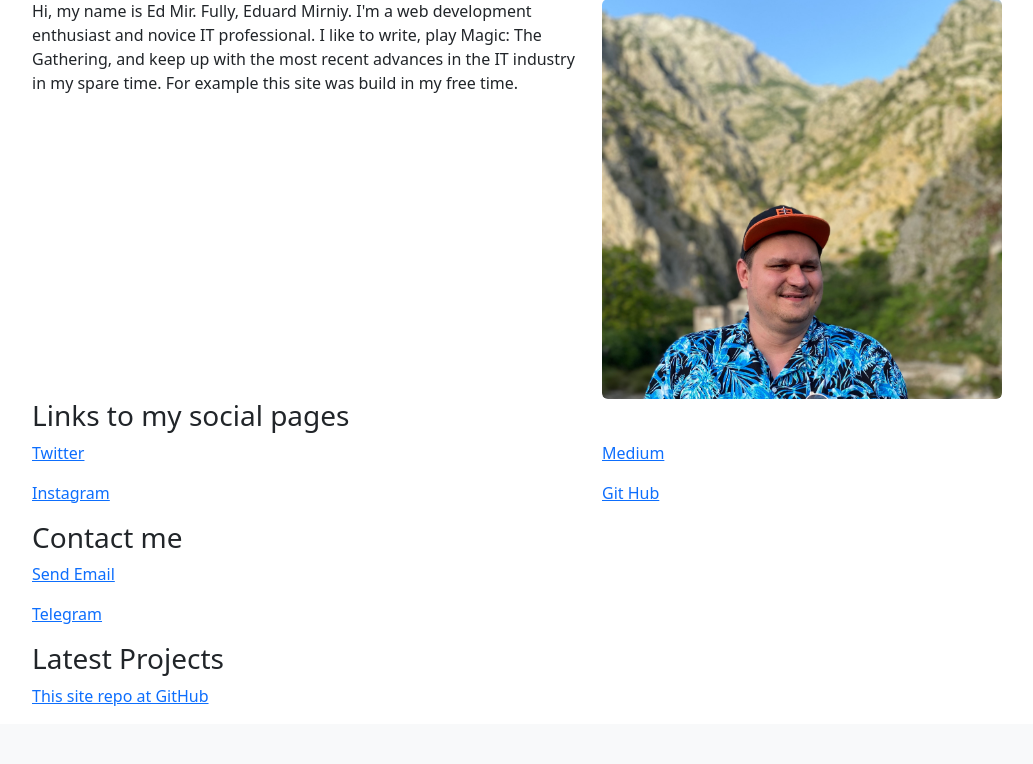
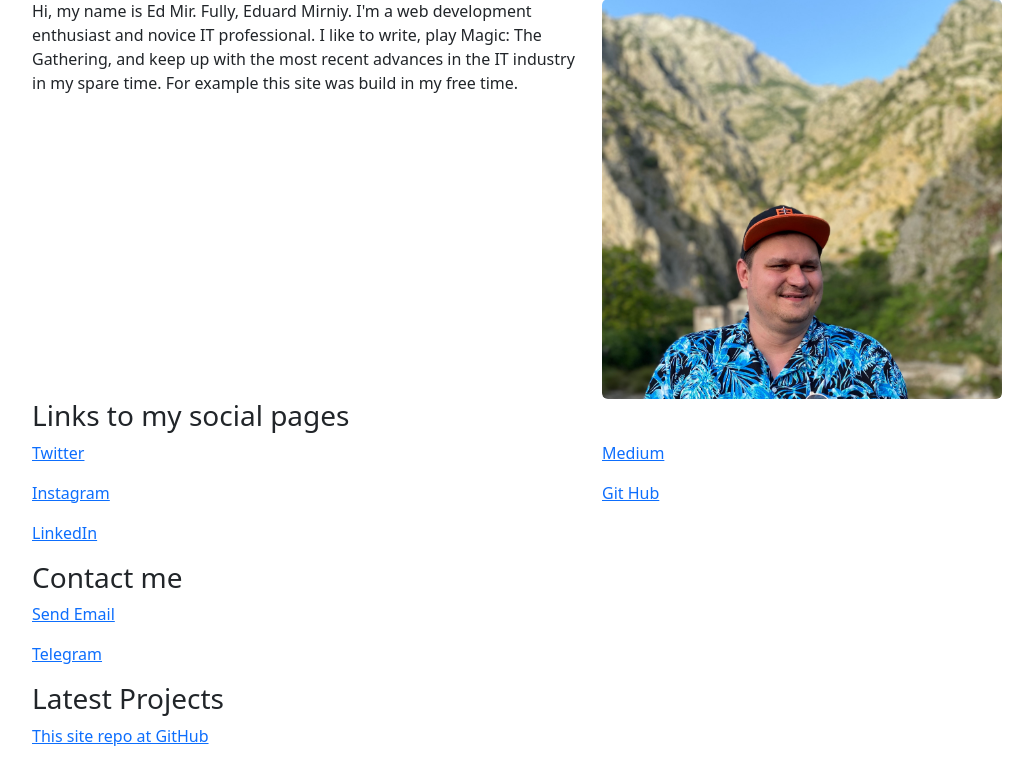
Before and after one commit to EdM1r/EdMirSite, a Flask app: page /about-me in a window 1280 px wide. Shown: the part 113-877 px from the top of the page, without its empty margins (50-1083 px from the left). Before the commit the page ends 819 px from the top, so only its background shows below. Run offline with Flask 2, Linux system fonts and the light colour scheme; some libraries are stand-ins or nearby versions.

Commit message:
add link to linkedin

```diff
--- a/website/templates/about-me.html
+++ b/website/templates/about-me.html
@@ -30,6 +30,7 @@
         <div class="col-12 col-sm-12 col-md-6 col-lg-6 col-xl-6">
             <p><a href="https://twitter.com/canonnist">Twitter</a></p>
             <p><a href="https://www.instagram.com/redpandazlolz/">Instagram</a></p>
+            <p><a href="https://www.linkedin.com/in/eduard-mirniy-61b986261/">LinkedIn</a></p>
         </div>
         <div class="col-12 col-sm-12 col-md-6 col-lg-6 col-xl-6">
             <p><a href="https://medium.com/@edmir">Medium</a></p>
```
Also changed, not shown: 2 other files.
